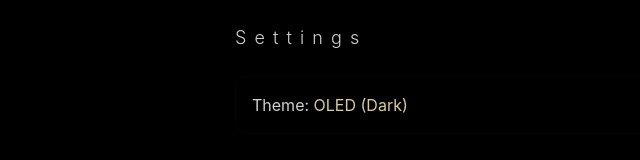
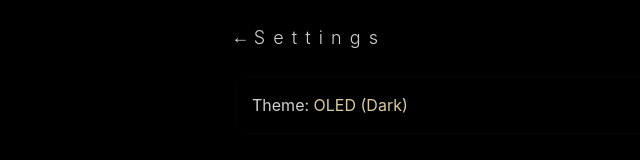
Before and after one commit to gryynn/nomad-app-live, a React (Vite) app in the folder frontend/: page /settings in a window 1280 px wide. Shown: the top 160 px of the page, without its empty margins (165-805 px from the left). Built offline with nearby package versions, Linux system fonts and the light colour scheme.

Commit message:
auto-claude: subtask-1-1 - Add header with back navigation and Settings title

```diff
--- a/frontend/src/pages/Settings.jsx
+++ b/frontend/src/pages/Settings.jsx
@@ -1,14 +1,31 @@
+import { useNavigate } from "react-router-dom";
 import { useTheme } from "../hooks/useTheme.jsx";
 
 export default function Settings() {
   const { theme, toggle, mode } = useTheme();
+  const navigate = useNavigate();
 
   return (
     <div
       style={{ background: theme.bg, color: theme.text, minHeight: "100vh" }}
       className="flex flex-col px-4 py-6 max-w-lg mx-auto"
     >
-      <h1 className="text-lg font-light tracking-[0.45em] mb-6">Settings</h1>
+      {/* Header */}
+      <header className="flex items-center mb-6">
+        <button
+          onClick={() => navigate(-1)}
+          className="text-lg font-mono mr-2"
+          style={{ color: theme.text }}
+        >
+          ←
+        </button>
+        <h1
+          className="text-lg font-light tracking-[0.45em]"
+          style={{ color: theme.text }}
+        >
+          Settings
+        </h1>
+      </header>
 
       <button
         onClick={toggle}
```
